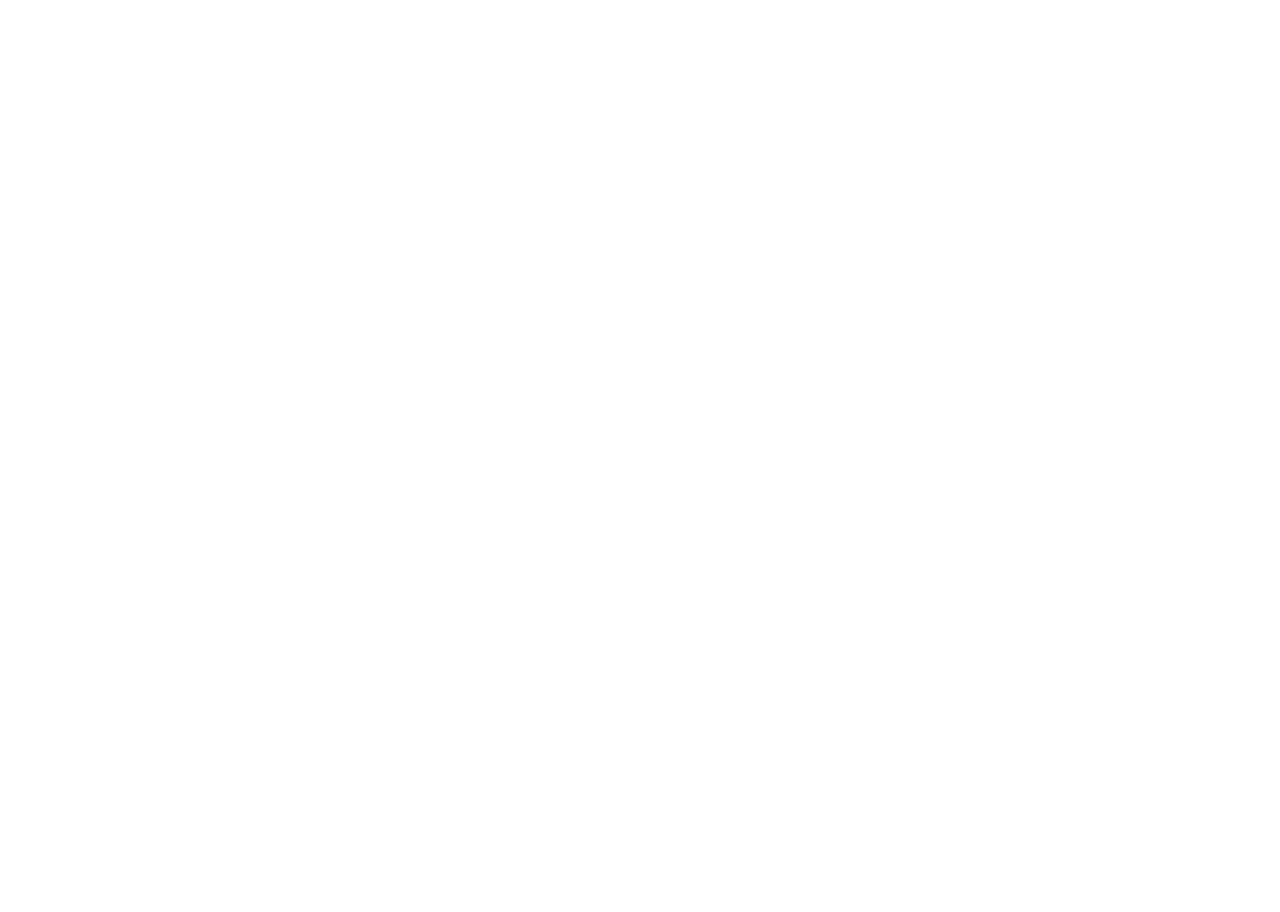
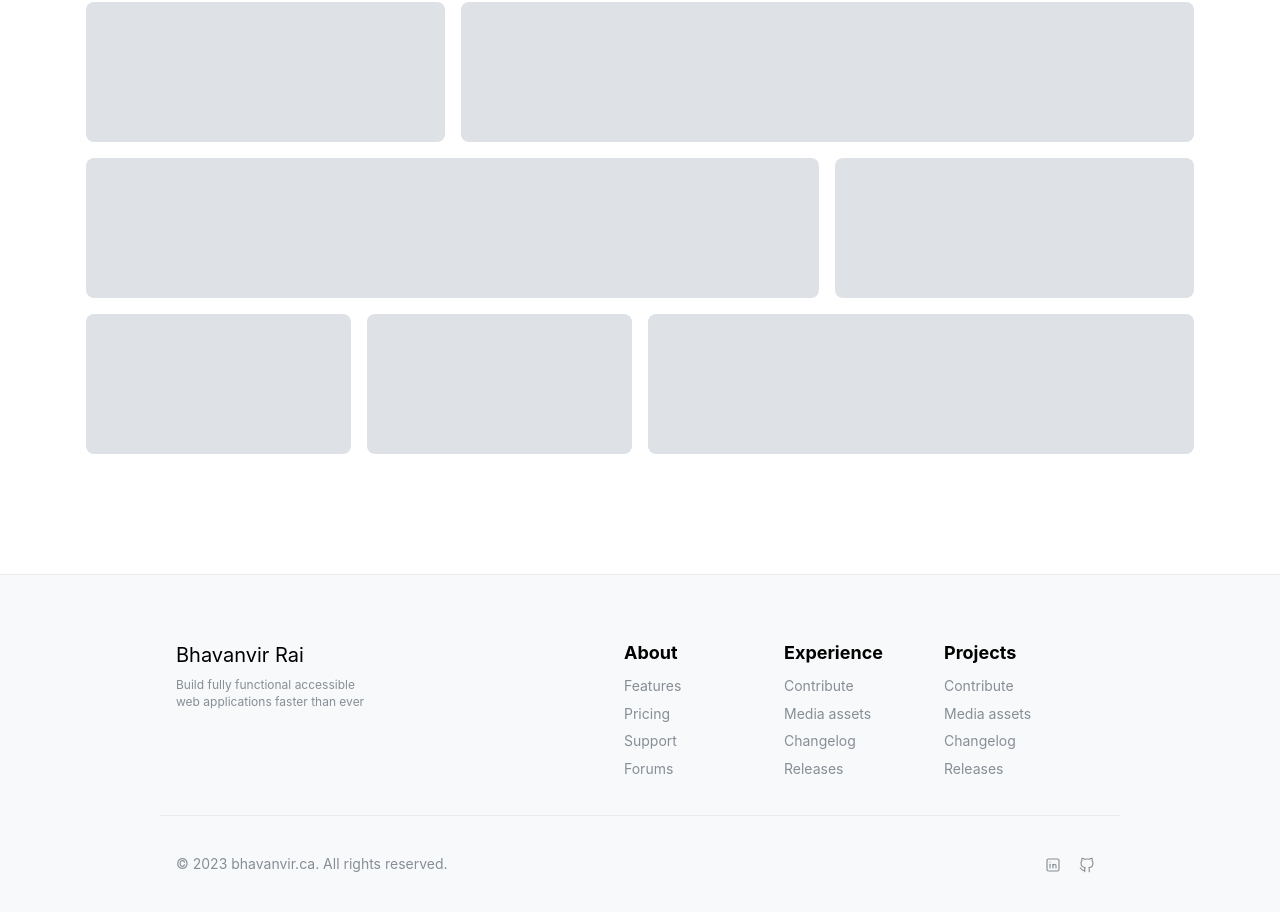
Before and after one commit to bhavanvir/portfolio-site, a Next.js app in the folder web-app/: page / in a window 1280 px wide. Shown: the part 174-1086 px from the top of the page. Before the commit the page ends 800 px from the top, so only its background shows below. Built offline with nearby package versions, Linux system fonts and the light colour scheme.

Commit message:
Added temporary body/footer components

```diff
--- /dev/null
+++ b/web-app/src/app/components/Body/Body.tsx
@@ -0,0 +1,21 @@
+"use client";
+
+import { Grid, Container, Skeleton } from "@mantine/core";
+
+const child = <Skeleton height={140} radius="md" animate={false} />;
+
+export function BodyGrid() {
+  return (
+    <Container size="lg">
+      <Grid>
+        <Grid.Col span={{ base: 12, xs: 4 }}>{child}</Grid.Col>
+        <Grid.Col span={{ base: 12, xs: 8 }}>{child}</Grid.Col>
+        <Grid.Col span={{ base: 12, xs: 8 }}>{child}</Grid.Col>
+        <Grid.Col span={{ base: 12, xs: 4 }}>{child}</Grid.Col>
+        <Grid.Col span={{ base: 12, xs: 3 }}>{child}</Grid.Col>
+        <Grid.Col span={{ base: 12, xs: 3 }}>{child}</Grid.Col>
+        <Grid.Col span={{ base: 12, xs: 6 }}>{child}</Grid.Col>
+      </Grid>
+    </Container>
+  );
+}
--- /dev/null
+++ b/web-app/src/app/components/Footer/FooterLinks.module.css
@@ -0,0 +1,94 @@
+.footer {
+  margin-top: rem(120px);
+  padding-top: calc(var(--mantine-spacing-xl) * 2);
+  padding-bottom: calc(var(--mantine-spacing-xl) * 2);
+  background-color: light-dark(
+    var(--mantine-color-gray-0),
+    var(--mantine-color-dark-6)
+  );
+  border-top: rem(1px) solid
+    light-dark(var(--mantine-color-gray-2), var(--mantine-color-dark-5));
+}
+
+.logo {
+  max-width: rem(200px);
+
+  @media (max-width: $mantine-breakpoint-sm) {
+    display: flex;
+    flex-direction: column;
+    align-items: center;
+  }
+}
+
+.description {
+  margin-top: rem(5px);
+
+  @media (max-width: $mantine-breakpoint-sm) {
+    margin-top: var(--mantine-spacing-xs);
+    text-align: center;
+  }
+}
+
+.inner {
+  display: flex;
+  justify-content: space-between;
+
+  @media (max-width: $mantine-breakpoint-sm) {
+    flex-direction: column;
+    align-items: center;
+  }
+}
+
+.groups {
+  display: flex;
+  flex-wrap: wrap;
+
+  @media (max-width: $mantine-breakpoint-sm) {
+    display: none;
+  }
+}
+
+.wrapper {
+  width: rem(160px);
+}
+
+.link {
+  display: block;
+  color: light-dark(var(--mantine-color-gray-6), var(--mantine-color-dark-1));
+  font-size: var(--mantine-font-size-sm);
+  padding-top: rem(3px);
+  padding-bottom: rem(3px);
+
+  &:hover {
+    text-decoration: underline;
+  }
+}
+
+.title {
+  font-size: var(--mantine-font-size-lg);
+  font-weight: 700;
+  font-family: Greycliff CF, var(--mantine-font-family);
+  margin-bottom: calc(var(--mantine-spacing-xs) / 2);
+  color: light-dark(var(--mantine-color-black), var(--mantine-color-white));
+}
+
+.afterFooter {
+  display: flex;
+  justify-content: space-between;
+  align-items: center;
+  margin-top: var(--mantine-spacing-xl);
+  padding-top: var(--mantine-spacing-xl);
+  padding-bottom: var(--mantine-spacing-xl);
+  border-top: rem(1px) solid
+    light-dark(var(--mantine-color-gray-2), var(--mantine-color-dark-4));
+
+  @media (max-width: $mantine-breakpoint-sm) {
+    flex-direction: column;
+  }
+}
+
+.social {
+  @media (max-width: $mantine-breakpoint-sm) {
+    margin-top: var(--mantine-spacing-xs);
+  }
+}
--- /dev/null
+++ b/web-app/src/app/components/Footer/FooterLinks.tsx
@@ -0,0 +1,97 @@
+"use client";
+
+import { Text, Container, ActionIcon, Group, rem } from "@mantine/core";
+import { IconBrandLinkedin, IconBrandGithub } from "@tabler/icons-react";
+import classes from "./FooterLinks.module.css";
+
+const data = [
+  {
+    title: "About",
+    links: [
+      { label: "Features", link: "#" },
+      { label: "Pricing", link: "#" },
+      { label: "Support", link: "#" },
+      { label: "Forums", link: "#" },
+    ],
+  },
+  {
+    title: "Experience",
+    links: [
+      { label: "Contribute", link: "#" },
+      { label: "Media assets", link: "#" },
+      { label: "Changelog", link: "#" },
+      { label: "Releases", link: "#" },
+    ],
+  },
+  {
+    title: "Projects",
+    links: [
+      { label: "Contribute", link: "#" },
+      { label: "Media assets", link: "#" },
+      { label: "Changelog", link: "#" },
+      { label: "Releases", link: "#" },
+    ],
+  },
+];
+
+export function FooterLinks() {
+  const groups = data.map((group) => {
+    const links = group.links.map((link, index) => (
+      <Text<"a">
+        key={index}
+        className={classes.link}
+        component="a"
+        href={link.link}
+        onClick={(event) => event.preventDefault()}
+      >
+        {link.label}
+      </Text>
+    ));
+
+    return (
+      <div className={classes.wrapper} key={group.title}>
+        <Text className={classes.title}>{group.title}</Text>
+        {links}
+      </div>
+    );
+  });
+
+  return (
+    <footer className={classes.footer}>
+      <Container className={classes.inner}>
+        <div className={classes.logo}>
+          <Text size="xl">Bhavanvir Rai</Text>
+          <Text size="xs" c="dimmed" className={classes.description}>
+            Build fully functional accessible web applications faster than ever
+          </Text>
+        </div>
+        <div className={classes.groups}>{groups}</div>
+      </Container>
+      <Container className={classes.afterFooter}>
+        <Text c="dimmed" size="sm">
+          © 2023 bhavanvir.ca. All rights reserved.
+        </Text>
+
+        <Group
+          gap={0}
+          className={classes.social}
+          justify="flex-end"
+          wrap="nowrap"
+        >
+          <ActionIcon size="lg" color="gray" variant="subtle">
+            <IconBrandLinkedin
+              style={{ width: rem(18), height: rem(18) }}
+              stroke={1.5}
+            />
+          </ActionIcon>
+          <ActionIcon size="lg" color="gray" variant="subtle">
+            <IconBrandGithub
+              style={{ width: rem(18), height: rem(18) }}
+              stroke={1.5}
+            />
+          </ActionIcon>
+        </Group>
+      </Container>
+    </footer>
+  );
+}
--- a/web-app/src/app/components/Header/Header.module.css
+++ b/web-app/src/app/components/Header/Header.module.css
@@ -4,8 +4,8 @@
   background-color: var(--mantine-color-body);
   border-bottom: rem(1px) solid
     light-dark(var(--mantine-color-gray-3), var(--mantine-color-dark-4));
-  padding-left: var(--mantine-spacing-md);
-  padding-right: var(--mantine-spacing-md);
+  padding-left: var(--mantine-spacing-xl);
+  padding-right: var(--mantine-spacing-xl);
 }
 
 .inner {
@@ -19,7 +19,7 @@
   display: block;
   line-height: 1;
   padding: rem(8px) rem(12px);
-  border-radius: var(--mantine-radius-sm);
+  border-radius: var(--mantine-radius-md);
   text-decoration: none;
   color: light-dark(var(--mantine-color-gray-7), var(--mantine-color-dark-0));
   font-size: var(--mantine-font-size-sm);
--- a/web-app/src/app/components/Header/Header.tsx
+++ b/web-app/src/app/components/Header/Header.tsx
@@ -1,10 +1,16 @@
 "use client";
 
 import classes from "./Header.module.css";
-import { Autocomplete, Group, Burger, rem } from "@mantine/core";
+import {
+  Autocomplete,
+  Group,
+  Burger,
+  rem,
+  Text,
+  ActionIcon,
+} from "@mantine/core";
 import { useDisclosure } from "@mantine/hooks";
-import { IconSearch } from "@tabler/icons-react";
-import { Text } from "@mantine/core";
+import { IconSearch, IconBrandGithub } from "@tabler/icons-react";
 import { ColorScheme } from "../ToggleColorScheme/ColorScheme";
 
 const links = [
@@ -54,6 +60,15 @@ export function Header() {
             visibleFrom="xs"
           />
           <ColorScheme />
+          <ActionIcon
+            variant="default"
+            // Setting the size to "lg" has the icon 2px shorter than the search bar
+            size="2.2em"
+            radius="md"
+            aria-label="Toggle color scheme"
+          >
+            <IconBrandGithub stroke={1.5} />
+          </ActionIcon>
         </Group>
       </div>
     </header>
--- a/web-app/src/app/page.tsx
+++ b/web-app/src/app/page.tsx
@@ -1,11 +1,15 @@
 import Image from "next/image";
 import styles from "./page.module.css";
 import { Header } from "../app/components/Header/Header";
+import { BodyGrid } from "../app/components/Body/Body";
+import { FooterLinks } from "./components/Footer/FooterLinks";
 
 export default function Home() {
   return (
     <div>
       <Header />
+      <BodyGrid />
+      <FooterLinks />
     </div>
   );
 }
```
